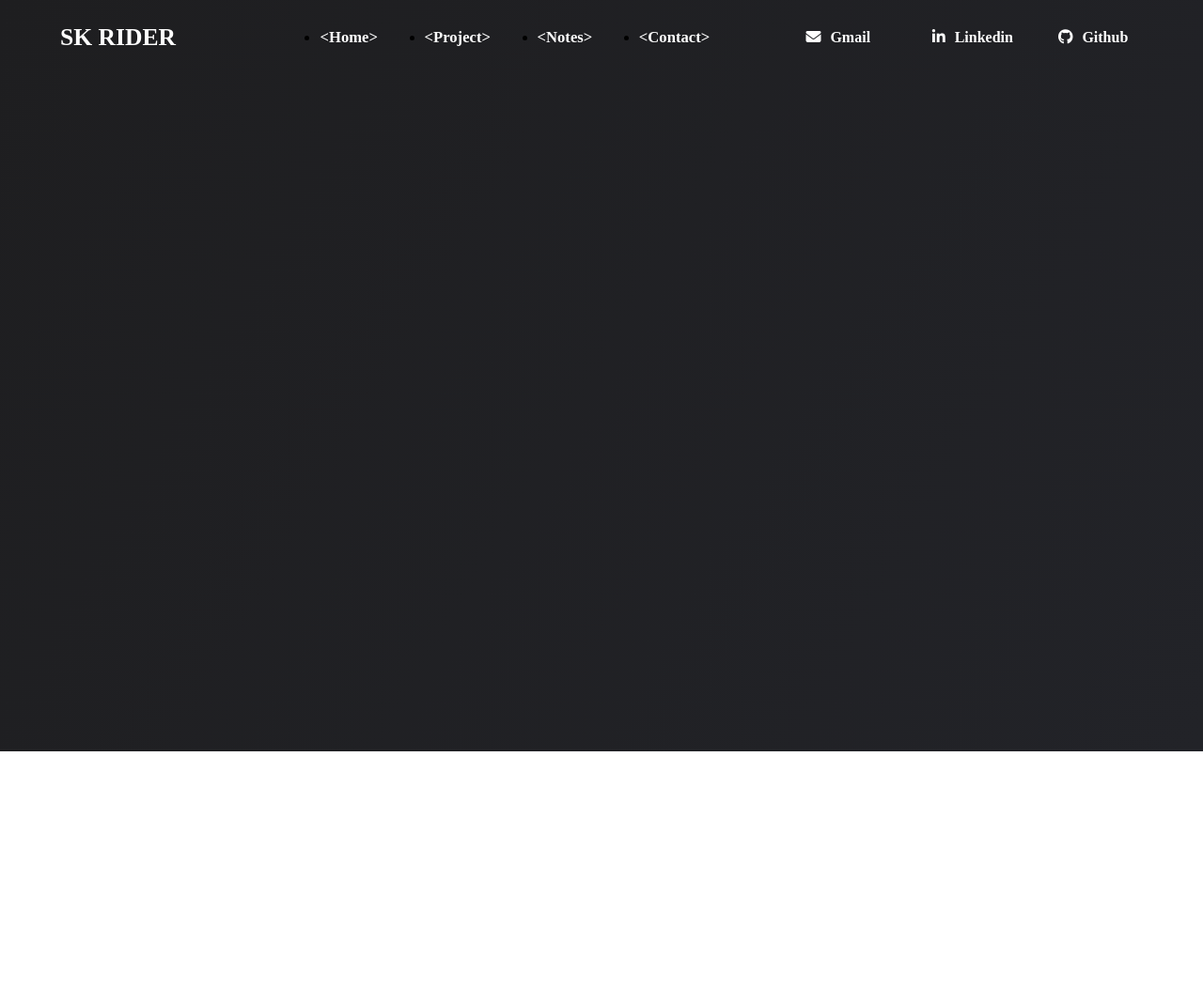
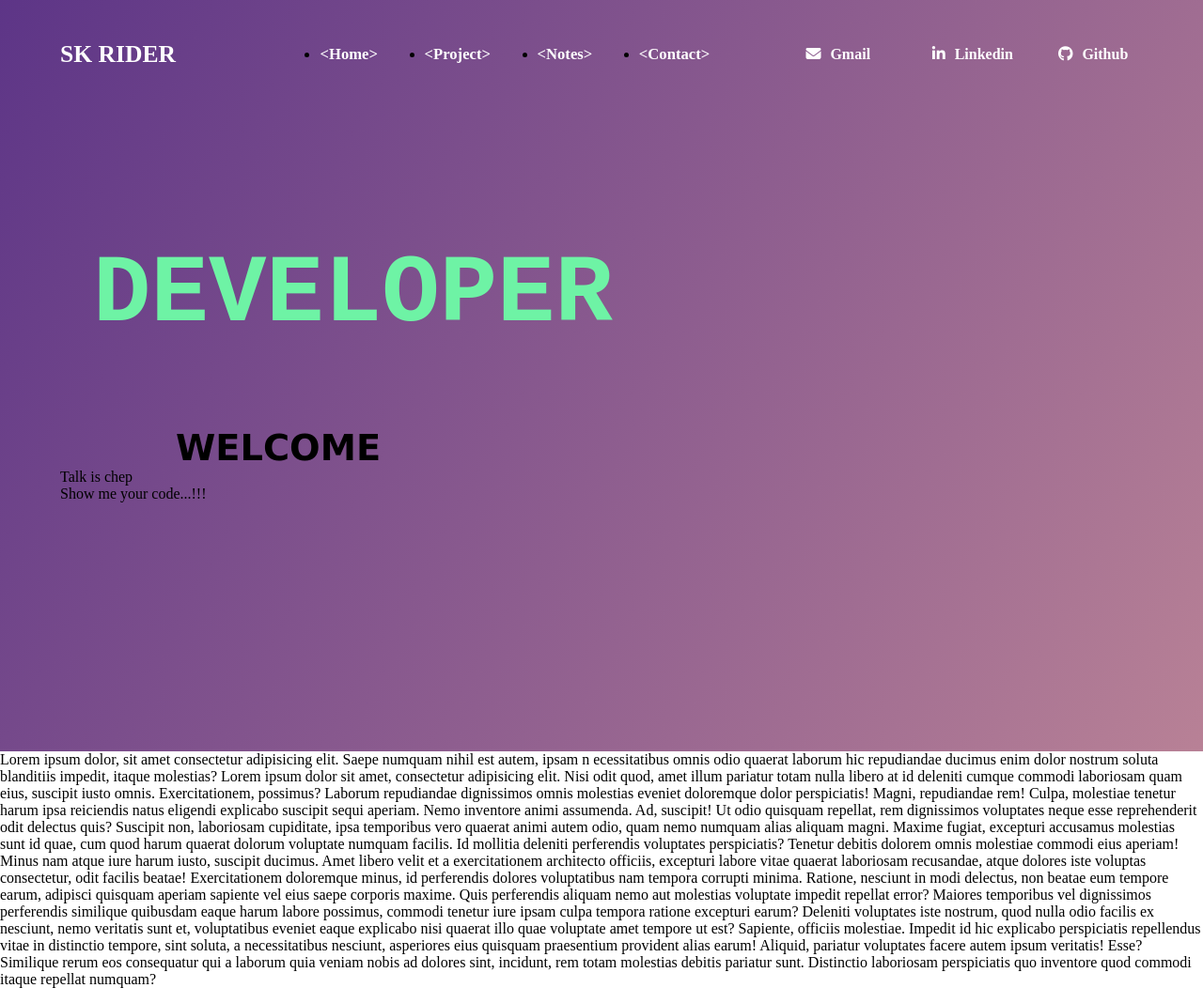
Before and after one commit to shubhamkasture7/Portfolio, a plain HTML site: page index.html in a window 1280 px wide. Shown: the whole page at 94% size. Before the commit the page ends 800 px from the top, so only its background shows below. Drawn offline with Linux system fonts and the light colour scheme.

Commit message:
push committed

```diff
--- a/CSS/style.css
+++ b/CSS/style.css
@@ -1,9 +1,10 @@
+color {
+  color: #33215a;
+  color:  #5D3587
+  color #A367B1;
+  color: #b88196;
 
-/* color pallet
-#392467
-#5D3587
-#A367B1
-#FFD1E3 */
+}
 
 * {
     padding: 0;
@@ -19,9 +20,11 @@ html {
     height: 100vh;
     width: 100%;
     max-width: 100vw;
-    background-image: linear-gradient(120deg,#1e1e20, #222328);
+    background-image: linear-gradient(120deg,#5D3587, #b88196);
     padding: 0px 5vmax 0px 5vmax;
     overflow: hidden;
+    display: flex;
+    flex: content;
 }
 
 .container .Header {
@@ -33,6 +36,7 @@ html {
 
 .display {
     display: flex;
+    flex-wrap: wrap;
     justify-content: space-between;
     align-items: center;
 }
@@ -64,6 +68,7 @@ html {
   color: #fff;
   font-weight: 600;
   text-transform: capitalize;
+  text-decoration: none;
   font-family: 'Roboto Slab', serif;
 }
 
@@ -84,6 +89,7 @@ html {
   height: 100%;
   width: 100%;
   padding: 0px 5px 0px 5px;
+  display: flex;
 }
 
 
@@ -94,6 +100,7 @@ html {
   width: 20%;
   gap: 10px;
   display: flex;
+  flex: wrap;
   align-items: center;
 }
 
@@ -122,3 +129,38 @@ html {
         text-align: center;
     }
 } */
+
+.center-box {
+  position: absolute;
+  height: 100%;
+  width: 80%;
+}
+
+.container .center-box .center-box-leftchild {
+  position:absolute;
+  display:contents;
+  height: 100%;
+  width: 80vm;
+  background-color: transparent;
+
+}
+
+.container .center-box .center-box-leftchild .main-txt {
+  font-size: clamp(5rem, 8vw, 12rem);
+  font-family: monospace;
+  font-weight: 600;
+  color: #6EF3A5;
+  text-transform: capitalize;
+  text-align: left;
+  position: relative;
+  margin: 25% 0% 8% 35px;
+}
+
+.container .center-box .center-box-leftchild .wc-txt {
+  font-size: clamp(2rem, 3vw, 8rem);
+  font-family: Verdana, Geneva, Tahoma, sans-serif;
+  font-weight: 800;
+  position: relative;
+  margin-left: 12%;
+  color: 5D3587 ;
+}
--- a/index.html
+++ b/index.html
@@ -15,7 +15,7 @@
                 SK RIDER
             </h1>
             <ul class="links-box-child display">
-                <li class="links-item"><a href="#home"><span class="prev"><</span>Home<span class="next">></span></a></li>
+                <li class="links-item"><a href="#"><span class="prev"><</span>Home<span class="next">></span></a></li>
                 <li class="links-item"><a href="#works"><span class="prev"><</span>Project<span class="next">></span></a></li>
                 <li class="links-item"><a href="#notes"><span class="prev"><</span>notes<span class="next">></span></a></li>
                 <li class="links-item"><a href="#contact"><span class="prev"><</span>contact<span class="next">></span></a></li>
@@ -29,7 +29,39 @@
                 </ul>
             </div>
        </div>
+       <div class="center-box">
+            <div class="center-box-leftchild">
+                <h2 class="main-txt">
+                    DEVELOPER
+                </h2>
+                <h1 class="wc-txt">
+                    WELCOME
+                </h1>
+
+                <P class="prg-txt">
+                    Talk is chep <br> Show me your code...!!!
+                </P>
+            </div>
+       </div>
+
+
 
     </div>
+    <div>
+        <p>Lorem ipsum dolor, sit amet consectetur adipisicing elit. Saepe numquam nihil est autem, ipsam n
+            ecessitatibus omnis odio quaerat laborum hic repudiandae ducimus enim dolor nostrum soluta blanditiis
+             impedit, itaque molestias?
+             Lorem ipsum dolor sit amet, consectetur adipisicing elit. Nisi odit quod, amet illum pariatur totam nulla libero at id deleniti cumque commodi laboriosam quam eius, suscipit iusto omnis. Exercitationem, possimus?
+             Laborum repudiandae dignissimos omnis molestias eveniet doloremque dolor perspiciatis! Magni, repudiandae rem! Culpa, molestiae tenetur harum ipsa reiciendis natus eligendi explicabo suscipit sequi aperiam. Nemo inventore animi assumenda. Ad, suscipit!
+             Ut odio quisquam repellat, rem dignissimos voluptates neque esse reprehenderit odit delectus quis? Suscipit non, laboriosam cupiditate, ipsa temporibus vero quaerat animi autem odio, quam nemo numquam alias aliquam magni.
+             Maxime fugiat, excepturi accusamus molestias sunt id quae, cum quod harum quaerat dolorum voluptate numquam facilis. Id mollitia deleniti perferendis voluptates perspiciatis? Tenetur debitis dolorem omnis molestiae commodi eius aperiam!
+             Minus nam atque iure harum iusto, suscipit ducimus. Amet libero velit et a exercitationem architecto officiis, excepturi labore vitae quaerat laboriosam recusandae, atque dolores iste voluptas consectetur, odit facilis beatae!
+             Exercitationem doloremque minus, id perferendis dolores voluptatibus nam tempora corrupti minima. Ratione, nesciunt in modi delectus, non beatae eum tempore earum, adipisci quisquam aperiam sapiente vel eius saepe corporis maxime.
+             Quis perferendis aliquam nemo aut molestias voluptate impedit repellat error? Maiores temporibus vel dignissimos perferendis similique quibusdam eaque harum labore possimus, commodi tenetur iure ipsam culpa tempora ratione excepturi earum?
+             Deleniti voluptates iste nostrum, quod nulla odio facilis ex nesciunt, nemo veritatis sunt et, voluptatibus eveniet eaque explicabo nisi quaerat illo quae voluptate amet tempore ut est? Sapiente, officiis molestiae.
+             Impedit id hic explicabo perspiciatis repellendus vitae in distinctio tempore, sint soluta, a necessitatibus nesciunt, asperiores eius quisquam praesentium provident alias earum! Aliquid, pariatur voluptates facere autem ipsum veritatis! Esse?
+             Similique rerum eos consequatur qui a laborum quia veniam nobis ad dolores sint, incidunt, rem totam molestias debitis pariatur sunt. Distinctio laboriosam perspiciatis quo inventore quod commodi itaque repellat numquam?
+        </p>
+       </div>
 </body>
 </html>
```
